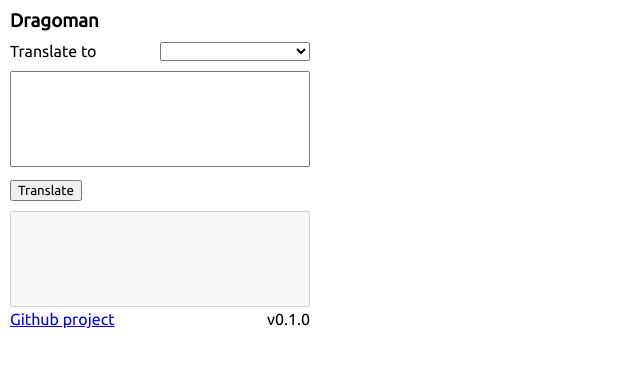
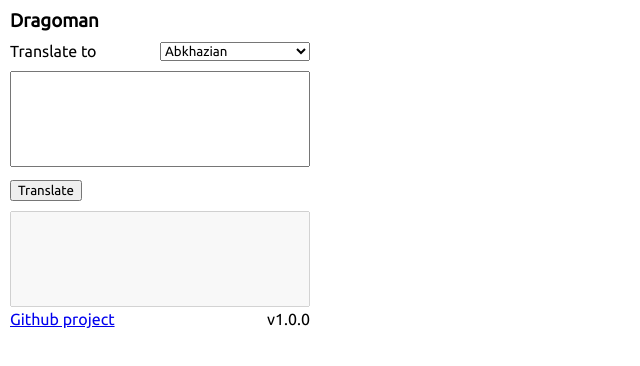
Before and after one commit to nickxgrom/dragoman, a website with bundled scripts: page src/popup.html in a window 1280 px wide. Shown: the full height of the page, 0-640 px from the left. Built offline with nearby package versions, Linux system fonts and the light colour scheme; some packages are replaced by stand-ins of ours; no server answers.

Commit message:
Release 1.0 translate feature

```diff
--- a/package.json
+++ b/package.json
@@ -1,6 +1,6 @@
 {
   "name": "dragoman",
-  "version": "0.1.0",
+  "version": "1.0.0",
   "description": "The translation extension with select&translate feature",
   "main": "index.js",
   "dependencies": {
--- a/src/index.js
+++ b/src/index.js
@@ -1,13 +1,17 @@
 import translate from 'translate';
 import { token }  from "../config.json"
+import generateOptions from "./scripts/selectOptionGenerator"
 translate.key = token;
+
+generateOptions();
 
 const sourceInput = document.getElementById("source-input"),
     targetInput = document.getElementById("target-input"),
-    translateBtn = document.querySelector(".translate-btn");
+    translateBtn = document.querySelector(".translate-btn"),
+    targetLanguage = document.getElementById("target-language");
 
 translateBtn.addEventListener("click", () => {
-    translate(sourceInput.value, 'ru')
+    translate(sourceInput.value, targetLanguage.value)
         .then( text => {
             targetInput.value = text;
         } )
--- a/src/popup.html
+++ b/src/popup.html
@@ -26,7 +26,7 @@
     </div>
     <div class="info">
         <a href="https://github.com/nickxgrom/dragoman" target="_blank">Github project</a>
-        <span>v0.1.0</span>
+        <span>v1.0.0</span>
     </div>
 
     <script src="../dist/bundle.js"></script>
```
Also changed, not shown: manifest.json.
